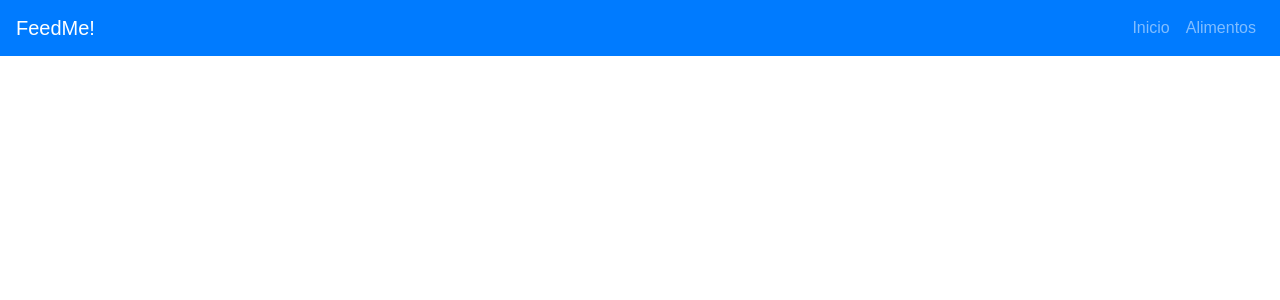
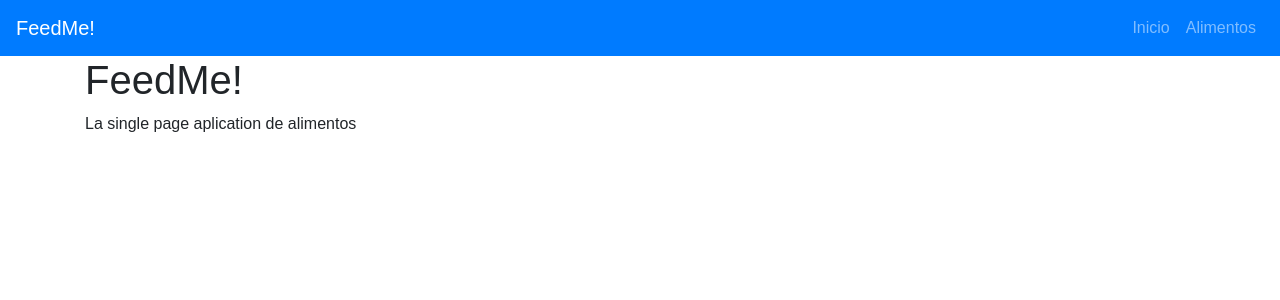
Before and after one commit to LucianoSainz/recetas-app, a React (Create React App) app: page / in a window 1280 px wide. Shown: the top 300 px of the page. Built offline with nearby package versions, Linux system fonts and the light colour scheme; the HTML template or start-up script is replaced by a standard one.

Commit message:
added IndexPage

```diff
--- a/src/App.js
+++ b/src/App.js
@@ -2,12 +2,17 @@ import React from 'react';
 import 'bootstrap/dist/css/bootstrap.min.css';
 import './App.css';
 import Navbar from './components/pages/ui/navbar/Navbar';
-
+import IndexPage from './components/pages/index/IndexPage';
 
 
 const App = () => {
   return (
-    <Navbar />
+    <>
+
+      <Navbar />
+      <IndexPage />
+
+    </>
   )
 }
 
--- /dev/null
+++ b/src/components/pages/foods-index/FoodsIndex.js
@@ -0,0 +1,6 @@
+import React, {Component} from 'react';
+
+
+class FoodsIndex extends Component {
+
+}
--- /dev/null
+++ b/src/components/pages/index/IndexPage.js
@@ -0,0 +1,14 @@
+import React from 'react';
+import { Container } from 'react-bootstrap';
+
+const IndexPage = () => {
+
+    return (
+        <Container>
+            <h1>FeedMe!</h1>
+            <p>La single page aplication de alimentos</p>
+        </Container>
+    )
+}
+
+export default IndexPage;
```
Also changed, not shown: src/components/pages/ui/navbar/Navbar.js (indentation only).
